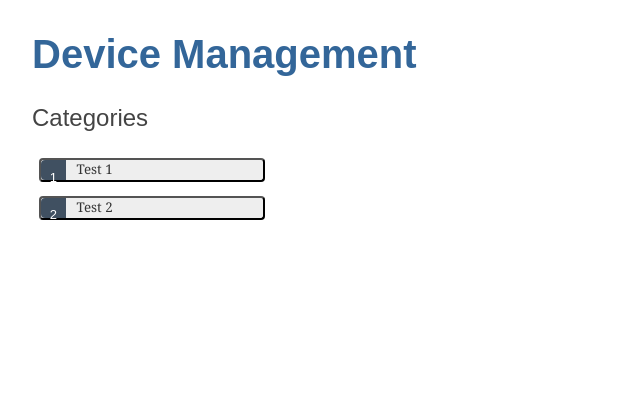
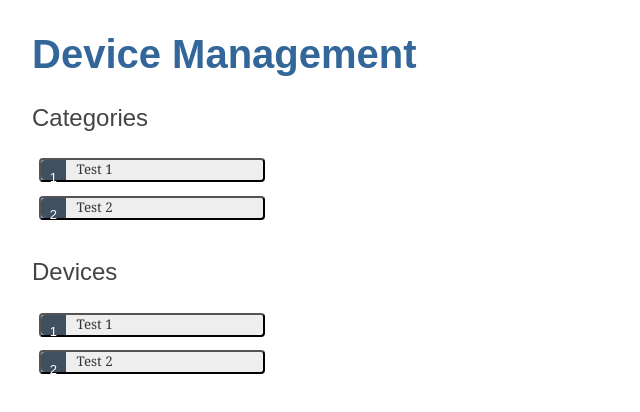
Before and after one commit to eltonsrc/device-management, an Angular app in the folder device-mng-frontend/: page / in a window 1280 px wide. Shown: the top 412 px of the page, without its empty margins (0-640 px from the left). Built offline with nearby package versions, Linux system fonts and the light colour scheme.

Commit message:
Add device list initial implementation
Signed-off-by: Elton Serra <eltonsrc@gmail.com>

```diff
--- a/device-mng-frontend/src/app/app.component.html
+++ b/device-mng-frontend/src/app/app.component.html
@@ -1,2 +1,3 @@
 <h1>{{title}}</h1>
 <app-category></app-category>
+<app-device></app-device>
--- a/device-mng-frontend/src/app/app.module.ts
+++ b/device-mng-frontend/src/app/app.module.ts
@@ -4,11 +4,13 @@ import { FormsModule } from '@angular/forms';
 
 import { AppComponent } from './app.component';
 import { CategoryComponent } from './category/category.component';
+import { DeviceComponent } from './device/device.component';
 
 @NgModule({
   declarations: [
     AppComponent,
-    CategoryComponent
+    CategoryComponent,
+    DeviceComponent
   ],
   imports: [
     BrowserModule,
--- a/device-mng-frontend/src/app/category/category.component.html
+++ b/device-mng-frontend/src/app/category/category.component.html
@@ -1,5 +1,5 @@
 <h2>Categories</h2>
-<ul class="categories">
+<ul class="list">
   <li *ngFor="let category of categories">
     <button [class.selected]="category === selectedCategory" type="button" (click)="onSelect(category)">
         <span class="badge">{{category.id}}</span> {{category.name}}
@@ -11,7 +11,7 @@
     <h2>{{selectedCategory.name | uppercase}} Details</h2>
     <div>id: {{selectedCategory.id}}</div>
     <div>
-        <label for="hero-name">Hero name: </label>
-        <input id="hero-name" [(ngModel)]="selectedCategory.name" placeholder="name">
+        <label for="category-name">Category name: </label>
+        <input id="category-name" [(ngModel)]="selectedCategory.name" placeholder="name">
     </div>
 </div>
--- /dev/null
+++ b/device-mng-frontend/src/app/device/device.component.html
@@ -0,0 +1,17 @@
+<h2>Devices</h2>
+<ul class="list">
+  <li *ngFor="let device of devices">
+    <button [class.selected]="device === selectedDevice" type="button" (click)="onSelect(device)">
+        <span class="badge">{{device.id}}</span> {{device.color}}
+    </button>
+  </li>
+</ul>
+
+<div *ngIf="selectedDevice">
+    <h2>{{selectedDevice.color | uppercase}} Details</h2>
+    <div>id: {{selectedDevice.id}}</div>
+    <div>
+        <label for="device-name">Device part number: </label>
+        <input id="device-name" [(ngModel)]="selectedDevice.partNumber" placeholder="name">
+    </div>
+</div>
--- /dev/null
+++ b/device-mng-frontend/src/app/device/device.component.ts
@@ -0,0 +1,22 @@
+import { Component, OnInit } from '@angular/core';
+import { Device, DEVICES } from './device';
+
+@Component({
+  selector: 'app-device',
+  templateUrl: './device.component.html',
+  styleUrls: ['./device.component.css']
+})
+export class DeviceComponent implements OnInit {
+  selectedDevice?: Device;
+  devices = DEVICES;
+
+  constructor() { }
+
+  ngOnInit(): void {
+  }
+
+  onSelect(device: Device): void {
+    this.selectedDevice = device;
+  }
+
+}
--- /dev/null
+++ b/device-mng-frontend/src/app/device/device.ts
@@ -0,0 +1,14 @@
+import { identifierName } from "@angular/compiler";
+import { Category } from "../category/category";
+
+export interface Device {
+    id: number;
+    category: Category;
+    color: string;
+    partNumber: number;
+}
+
+export const DEVICES: Device[] = [
+    {id: 1, color: 'Test 1', category: <Category>{id: 1, name: 'test'}, partNumber: 1},
+    {id: 2, color: 'Test 2', category: <Category>{id: 1, name: 'test'}, partNumber: 2}
+];
--- a/device-mng-frontend/src/styles.css
+++ b/device-mng-frontend/src/styles.css
@@ -20,3 +20,70 @@ h1 {
   * {
     font-family: Arial, Helvetica, sans-serif;
   }
+
+  /* HeroesComponent's private CSS styles */
+.list {
+    margin: 0 0 2em 0;
+    list-style-type: none;
+    padding: 0;
+    width: 15em;
+  }
+
+  .list li {
+    display: flex;
+  }
+
+  .list button {
+    flex: 1;
+    cursor: pointer;
+    position: relative;
+    left: 0;
+    background-color: #EEE;
+    margin: .5em;
+    padding: 0;
+    border-radius: 4px;
+    display: flex;
+    align-items: stretch;
+    height: 1.8em;
+  }
+
+  .list button:hover {
+    color: #2c3a41;
+    background-color: #e6e6e6;
+    left: .1em;
+  }
+
+  .list button:active {
+    background-color: #525252;
+    color: #fafafa;
+  }
+
+  .list button.selected {
+    background-color: black;
+    color: white;
+  }
+
+  .list button.selected:hover {
+    background-color: #505050;
+    color: white;
+  }
+
+  .list button.selected:active {
+    background-color: black;
+    color: white;
+  }
+
+  .list .badge {
+    display: inline-block;
+    font-size: small;
+    color: white;
+    padding: 0.8em 0.7em 0 0.7em;
+    background-color: #405061;
+    line-height: 1em;
+    margin-right: .8em;
+    border-radius: 4px 0 0 4px;
+  }
+
+  .list .name {
+    align-self: center;
+  }
```
Also changed, not shown: device-mng-frontend/src/app/device/device.component.css (added), 1 other file (tests, documents, lock files or other folders).
